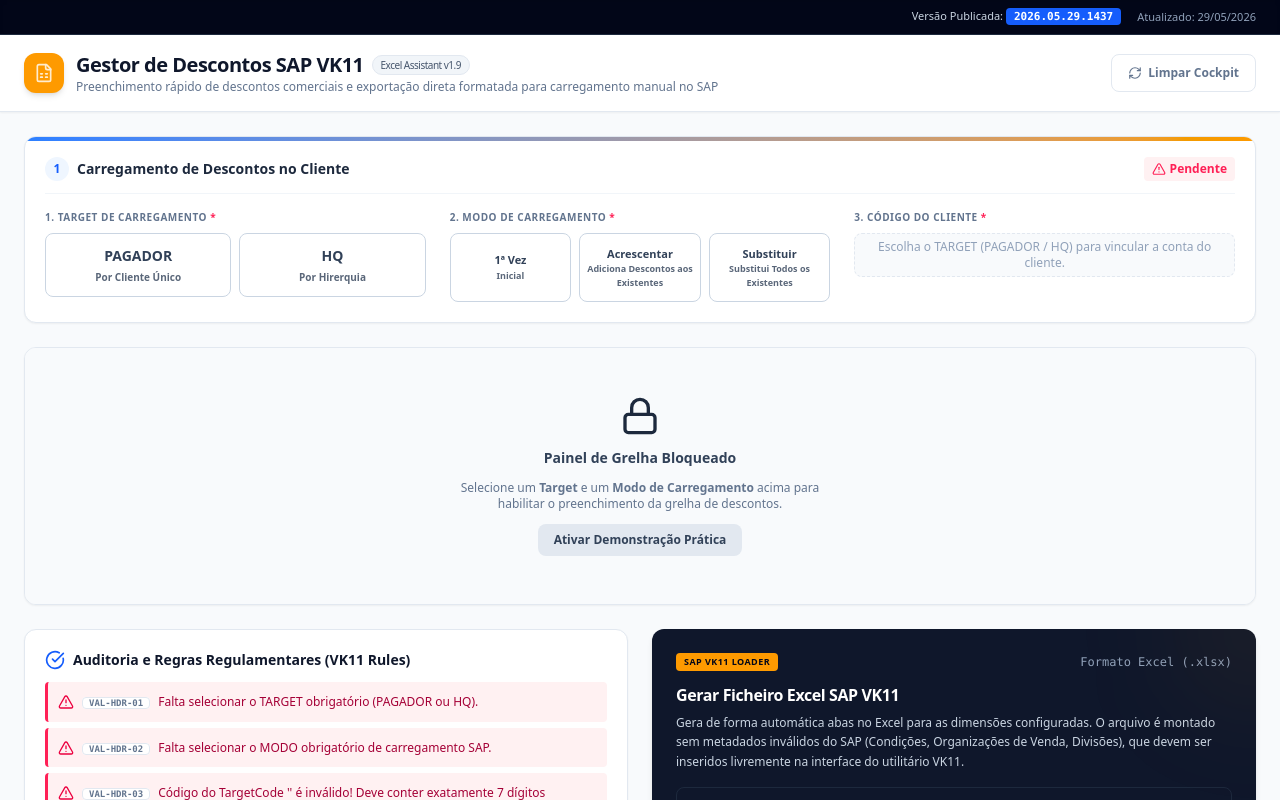
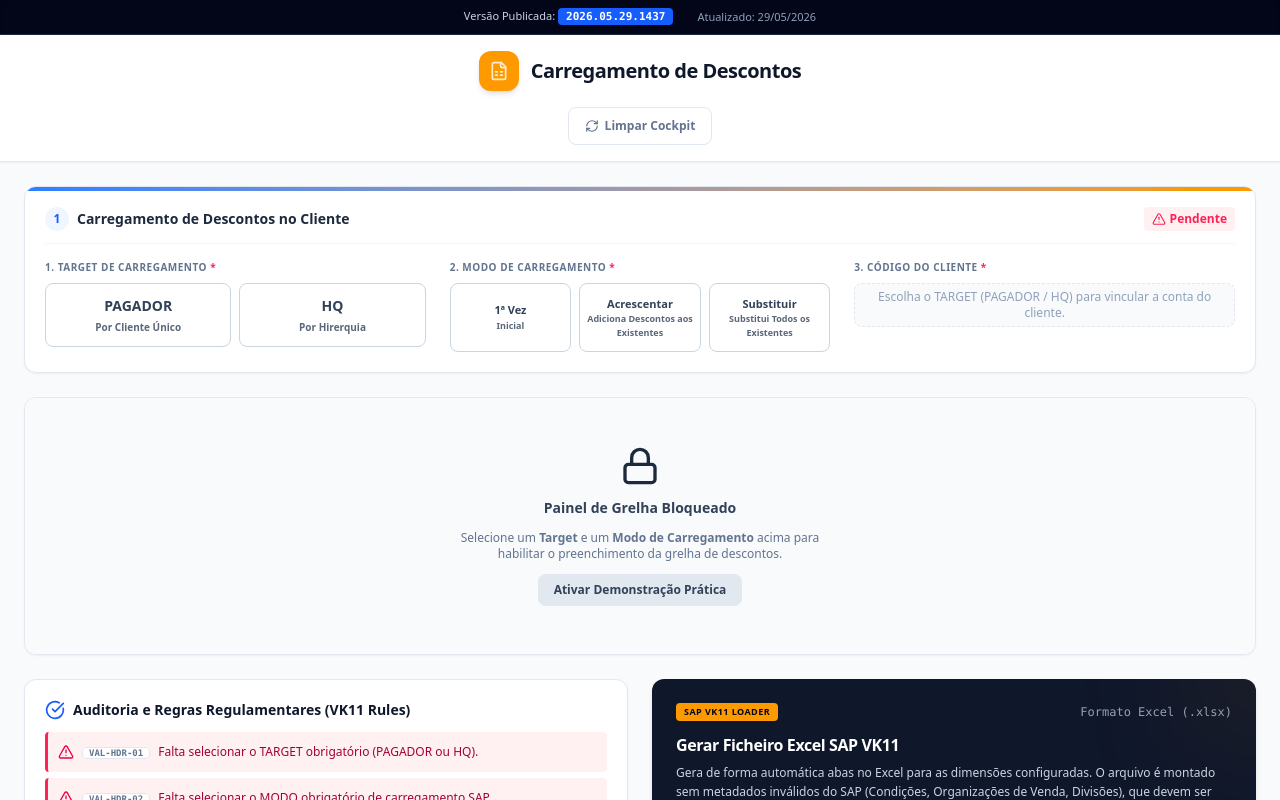
Before and after one commit to SumolCompalAFSN/carregar-descontos-vk11, a React (Vite) app: page / in a window 1280 px wide. Shown: the top 800 px of the page. Built offline with nearby package versions, Linux system fonts and the light colour scheme.

Commit message:
Update App.tsx

```diff
--- a/src/App.tsx
+++ b/src/App.tsx
@@ -1489,7 +1489,7 @@
   return (
     <div className="min-h-screen bg-slate-50 text-slate-800 font-sans flex flex-col antialiased">
       {/* Top Info Bar */}
-      <div className="bg-slate-950 text-slate-300 text-[11px] px-6 py-2 border-b border-slate-800 flex items-center justify-end gap-4 shadow-inner">
+      <div className="bg-slate-950 text-slate-300 text-[11px] px-6 py-2 border-b border-slate-800 flex items-center justify-center gap-6 shadow-inner text-center">
   <span>
     Versão Publicada:{' '}
     <strong className="text-white bg-blue-600 px-2 py-0.5 rounded font-mono text-[11px] font-bold">
@@ -1502,27 +1502,20 @@
 </div>
 
       {/* Seller Header */}
-      <header className="bg-white border-b border-slate-200 sticky top-0 z-45 px-6 py-4 flex flex-col lg:flex-row items-start lg:items-center justify-between gap-4 shadow-xs">
-        <div className="flex items-center space-x-3">
+      <header className="bg-white border-b border-slate-200 sticky top-0 z-45 px-6 py-4 flex flex-col items-center justify-center gap-4 shadow-xs text-center">
+  <div className="flex items-center justify-center space-x-3">
     <div className="bg-amber-500 text-white p-2.5 rounded-xl shadow-md">
       <FileSpreadsheet className="w-5 h-5 animate-pulse" />
     </div>
-          <div>
+    <div className="text-left">
       <h1 className="text-xl font-extrabold tracking-tight text-slate-900 flex items-center gap-2">
-              Gestor de Descontos SAP VK11
-              <span className="text-[10px] px-2 py-0.5 rounded-full bg-slate-100 text-slate-600 font-normal border border-slate-200">
-                Excel Assistant v1.9
-              </span>
+        Carregamento de Descontos
         </h1>
-            <p className="text-xs text-slate-500">
-              Preenchimento rápido de descontos comerciais e exportação direta formatada para carregamento manual no SAP
-            </p>
-          </div>
-        </div>
-
-        {/* Strictly Vendedor reset controls */}
-        <div className="flex flex-wrap items-center gap-3 w-full lg:w-auto">
-          <div className="flex items-center gap-2 ml-auto lg:ml-0">
+
+    </div>
+  </div>
+
+  <div className="flex items-center justify-center">
     <button
       onClick={handleReset}
       className="flex items-center space-x-1.5 px-4 py-2.5 text-slate-500 hover:bg-slate-100 hover:text-slate-800 rounded-lg transition border border-slate-200 bg-white text-xs font-semibold"
@@ -1531,7 +1524,6 @@
       <RefreshCw className="w-3.5 h-3.5 text-slate-450" />
       <span>Limpar Cockpit</span>
     </button>
-          </div>
   </div>
 </header>
 
```
Lines whose indentation alone changed are shown as unchanged.
